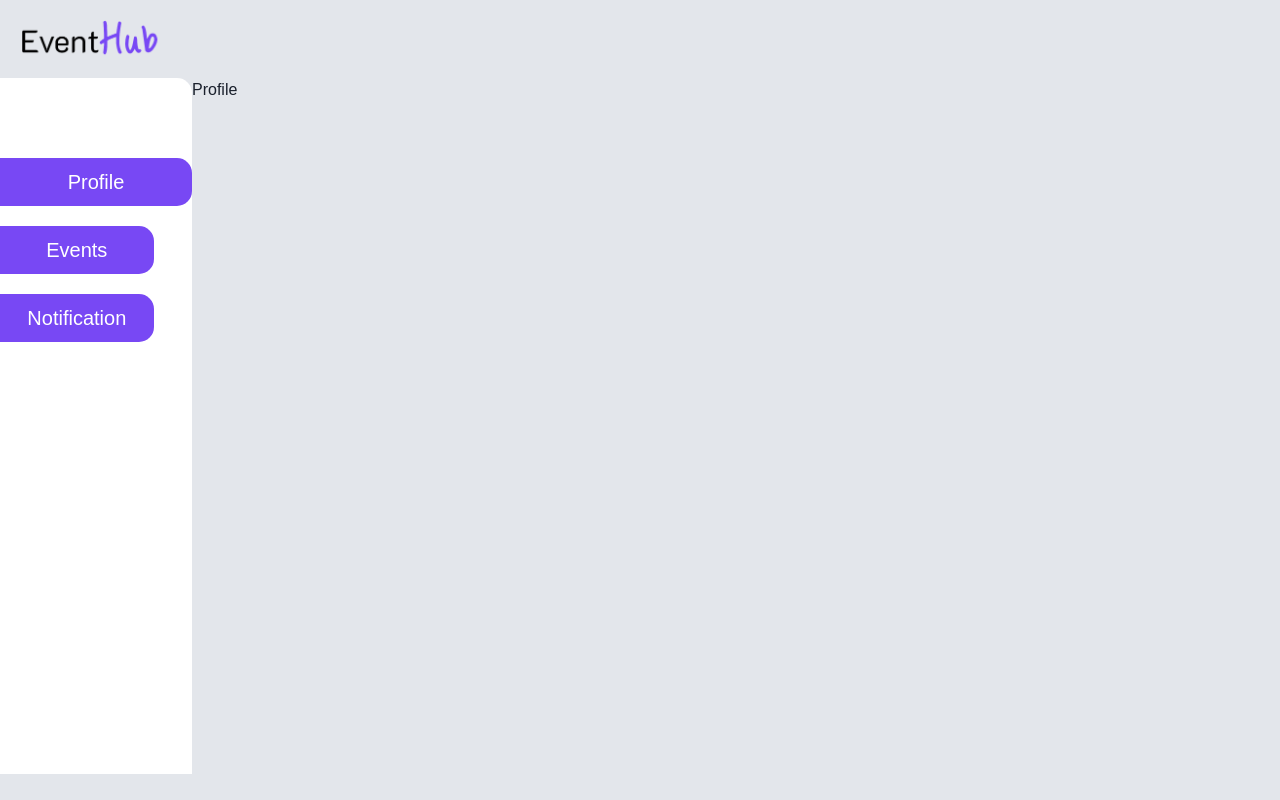
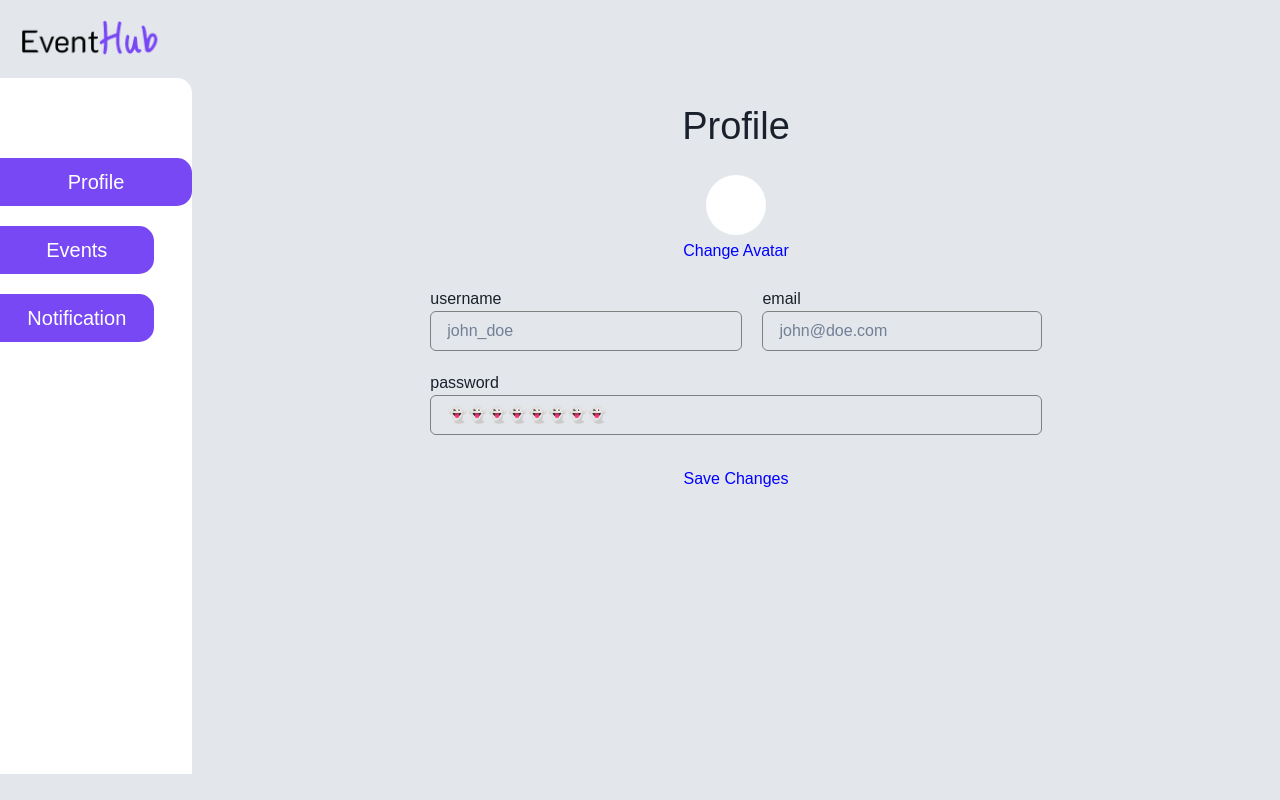
Before and after one commit to ogcovenant/EventHub, a React (Vite) app: page /dashboard in a window 1280 px wide. Built offline with nearby package versions, Linux system fonts and the light colour scheme; a web font is replaced by a local one.

Commit message:
finished profile page

```diff
--- a/src/layouts/Dashboard.jsx
+++ b/src/layouts/Dashboard.jsx
@@ -6,11 +6,11 @@ import DashSide from "../components/DashSide"
 const Dashboard = () => {
   return (
     <>
-      <Box>
+      <Box height={"100vh"}>
         <DashHeader />
         <Box display={"flex"}>
           <DashSide />
-          <Box>
+          <Box width={"85%"} p={5}>
             <Outlet/>
           </Box>
         </Box>
--- a/src/pages/Profile.jsx
+++ b/src/pages/Profile.jsx
@@ -1,7 +1,39 @@
+import { Box, Text, Input } from "@chakra-ui/react"
 
 const Profile = () => {
   return (
-    <div>Profile</div>
+    <>
+      <Box display={"flex"} flexDirection={"column"} alignItems={"center"}>
+        <Text fontSize={38}>Profile</Text>
+        <Box mt={5}>
+          <Box display={"flex"} flexDirection={"column"} alignItems={"center"}>
+            <Box width={"60px"} height={"60px"} backgroundColor={"white"} borderRadius={"50%"}></Box>
+            <Text mt={1} color={"blue"} cursor={"pointer"}>Change Avatar</Text>
+          </Box>
+          <Box mt={6}>
+            <form>
+              <Box display={"flex"} gap={"20px"}>
+                <Box>
+                  <label htmlFor="username">username</label>
+                  <Input type="text" name="username" id="username" placeholder="john_doe" border={"1px solid grey"}/>
+                </Box>
+                <Box>
+                  <label htmlFor="email">email</label>
+                  <Input type="email" name="email" id="email" placeholder="john@doe.com" border={"1px solid grey"}/>
+                </Box>
+              </Box>
+              <Box mt={5}>
+                <label htmlFor="password">password</label>
+                  <Input type="password" name="password" id="password" placeholder="👻👻👻👻👻👻👻👻" border={"1px solid grey"}/>
+              </Box>
+              <Box textAlign={"center"}>
+                <Text as={"button"} mt={"8"} type="submit" color={"blue"}> Save Changes </Text>
+              </Box>
+            </form>
+          </Box>
+        </Box>
+      </Box>
+    </>
   )
 }
 
```
